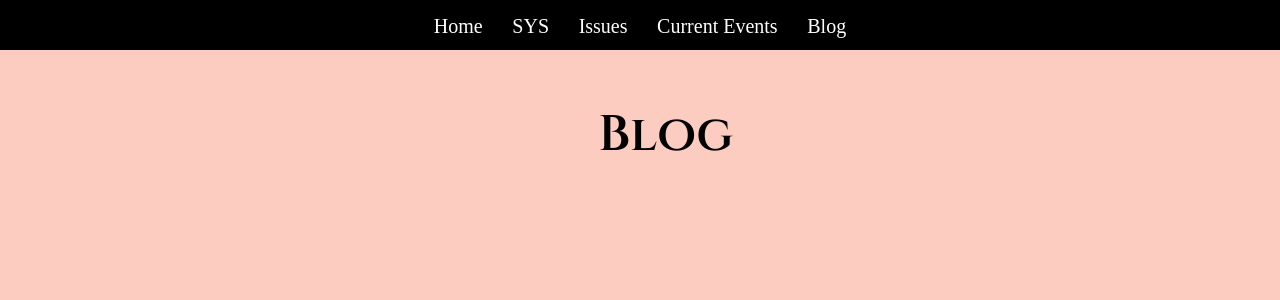
After one commit to SSCLOHSWebsiteAdmin/ssc-website, a Flask app: page /blog in a window 1280 px wide. The commit adds this page. Shown: the top 300 px of the page. Run offline with Flask 2, Linux system fonts and the light colour scheme.

Commit message:
Added pages for everything in navigation

```diff
--- a/main.py
+++ b/main.py
@@ -12,6 +12,22 @@ def index():
 def home():
     return render_template('home.html', name="Home")
 
+@app.route('/ShowYourSolidarity')
+def SYS():
+    return render_template('SYS.html', name="Show Your Solidarity")
+
+@app.route('/issues')
+def issues():
+    return render_template('issues.html', name="Issues")
+
+@app.route('/CurrentEvents')
+def currentEvents():
+    return render_template('currentEvents.html', name="Current Events")
+
+@app.route('/blog')
+def blog():
+    return render_template('blog.html', name="Blog")
+
 # run the app
 if __name__ == "__main__":
     app.run(debug=True)
--- a/static/style.css
+++ b/static/style.css
@@ -40,6 +40,14 @@ body
     color: #FFD966 !important;
 }
 
+#title
+{
+    margin: auto;
+    text-align: center;
+    width: 100vw;
+    font-size: 50px;
+}
+
 h1
 {
     font-family: 'Cinzel', serif;
--- /dev/null
+++ b/templates/blog.html
@@ -0,0 +1,8 @@
+{% extends "layout.html" %}
+{% block head %}
+{% endblock %}
+{% block decorations %}
+{% endblock %}
+{% block content %}
+    <h1 id="title">{{name}}</h1>
+{% endblock %}
--- a/templates/layout.html
+++ b/templates/layout.html
@@ -25,7 +25,7 @@
             Issues
         </a>
 
-        <a href="/Current Events" class="nav-item">
+        <a href="/CurrentEvents" class="nav-item">
             Current Events
         </a>
 
```
Also changed, not shown: static/home.css (+6 -2 lines), templates/SYS.html (added, +8 -0 lines), templates/currentEvents.html (added, +8 -0 lines), templates/issues.html (added, +8 -0 lines).
